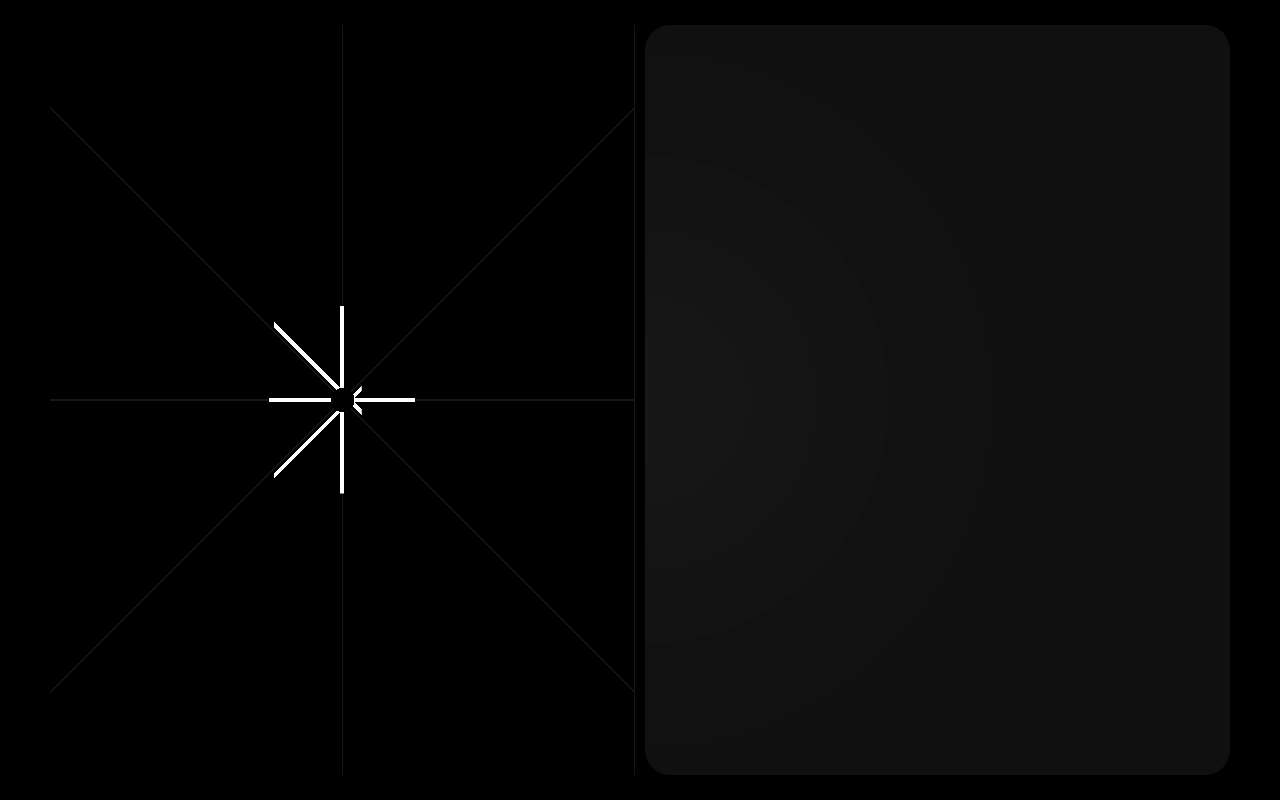
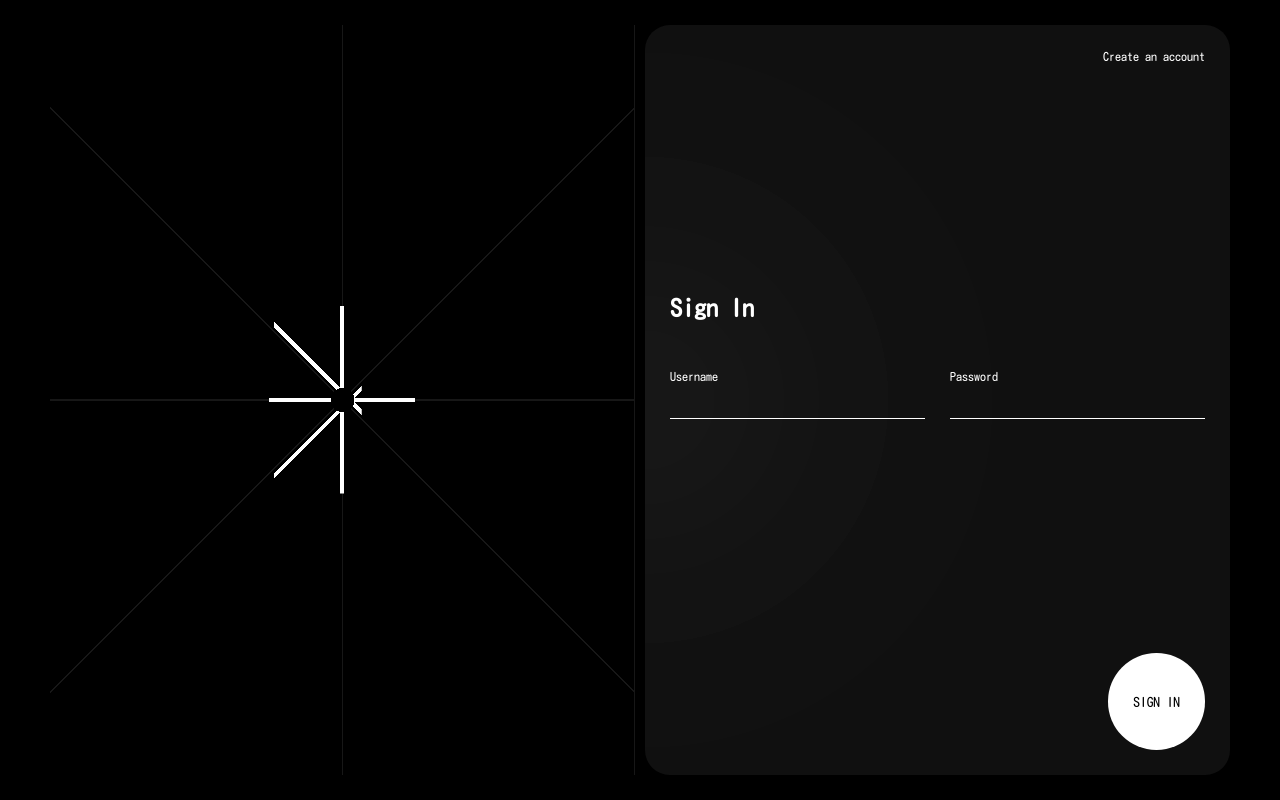
Before and after one commit to aQulionnn/mfe-auth, a React app: page / in a window 1280 px wide. Built offline with nearby package versions, Linux system fonts and the light colour scheme; the HTML template or start-up script is replaced by a standard one.

Commit message:
feat: add Input, Button and SignIn components with styling

```diff
--- a/src/App.tsx
+++ b/src/App.tsx
@@ -3,9 +3,7 @@ import Auth from "./page/Auth.tsx";
 
 function App() {
     return (
-        <Auth>
-
-        </Auth>
+        <Auth />
     )
 }
 
--- /dev/null
+++ b/src/components/Button/Button.module.css
@@ -0,0 +1,18 @@
+button {
+    width: fit-content;
+    aspect-ratio: 1 / 1;
+    padding: 25px;
+
+    border: none;
+    border-radius: 50%;
+    background-color: var(--color-white);
+
+    color: var(--color-black);
+
+    transition: 0.5s;
+}
+
+button:hover {
+    cursor: pointer;
+    transform: scale(1.15)
+}
--- /dev/null
+++ b/src/components/Button/Button.tsx
@@ -0,0 +1,15 @@
+import './Button.module.css'
+
+type Props = {
+    text: string
+}
+
+const Button = ({ text }: Props) => {
+    return (
+        <button>
+            { text }
+        </button>
+    );
+};
+
+export default Button;
--- /dev/null
+++ b/src/components/Input/Input.module.css
@@ -0,0 +1,23 @@
+label {
+    width: 50%;
+    display: grid;
+    gap: 10px;
+
+    font-size: 0.75rem;
+    color: var(--color-white);
+}
+
+input {
+    outline: none;
+    border:solid var(--color-white);
+    border-width:0 0 1px 0;
+    background: var(--color-transparent);
+    padding: 5px 0;
+
+    font-size: 1rem;
+    color: var(--color-white);
+}
+
+input[type="password"]::-ms-reveal {
+    display: none;
+}
--- /dev/null
+++ b/src/components/Input/Input.tsx
@@ -0,0 +1,18 @@
+import './Input.module.css';
+
+type Props = {
+    type: string
+    label: string
+}
+
+const Input = ({ type, label }: Props) => {
+
+    return (
+        <label>
+            { label }
+            <input type={type} />
+        </label>
+    );
+};
+
+export default Input;
--- /dev/null
+++ b/src/components/SignIn/SignIn.module.css
@@ -0,0 +1,34 @@
+form {
+    width: 100%;
+    height: 100%;
+    padding: 25px;
+
+    display: grid;
+    justify-items: end;
+    align-content: space-between;
+}
+
+span {
+    font-size: 0.75rem;
+    color: var(--color-white);
+}
+
+span:hover {
+    cursor: pointer;
+}
+
+div {
+    width: 100%;
+    display: grid;
+    gap: 50px
+}
+
+h1 {
+    color: var(--color-white);
+}
+
+fieldset {
+    border: none;
+    display: flex;
+    gap: 25px;
+}
--- /dev/null
+++ b/src/components/SignIn/SignIn.tsx
@@ -0,0 +1,21 @@
+import './SignIn.module.css'
+import Button from "../Button/Button.tsx";
+import Input from "../Input/Input.tsx";
+
+const SignIn = () => {
+    return (
+        <form>
+            <span>Create an account</span>
+            <div>
+                <h1>Sign In</h1>
+                <fieldset>
+                    <Input type="text" label="Username" />
+                    <Input type="password" label="Password" />
+                </fieldset>
+            </div>
+            <Button text="SIGN IN" />
+        </form>
+    );
+};
+
+export default SignIn;
--- a/src/index.css
+++ b/src/index.css
@@ -1,5 +1,67 @@
+@import url('https://fonts.googleapis.com/css2?family=Kosugi+Maru&display=swap');
+
+@property --color-gray-50 {
+    syntax: '<color>';
+    inherits: false;
+    initial-value: #171717;
+}
+
+@property --color-gray-100 {
+    syntax: '<color>';
+    inherits: false;
+    initial-value: #161616;
+}
+
+@property --color-gray-200 {
+    syntax: '<color>';
+    inherits: false;
+    initial-value: #151515;
+}
+
+@property --color-gray-300 {
+    syntax: '<color>';
+    inherits: false;
+    initial-value: #141414;
+}
+
+@property --color-gray-400 {
+    syntax: '<color>';
+    inherits: false;
+    initial-value: #131313;
+}
+
+@property --color-gray-500 {
+    syntax: '<color>';
+    inherits: false;
+    initial-value: #111111;
+}
+
+@property --color-gray-600 {
+    syntax: '<color>';
+    inherits: false;
+    initial-value: #101010;
+}
+
+@property --color-white {
+    syntax: '<color>';
+    inherits: false;
+    initial-value: #fff;
+}
+@property --color-black {
+    syntax: '<color>';
+    inherits: false;
+    initial-value: #000;
+}
+@property --color-transparent {
+    syntax: '<color>';
+    inherits: false;
+    initial-value: transparent;
+}
+
 * {
     margin: 0;
     padding: 0;
     box-sizing: border-box;
+
+    font-family: 'Kosugi Maru', sans-serif;
 }
--- a/src/page/Auth.module.css
+++ b/src/page/Auth.module.css
@@ -1,61 +1,3 @@
-@property --color-gray-50 {
-    syntax: '<color>';
-    inherits: false;
-    initial-value: #171717;
-}
-
-@property --color-gray-100 {
-    syntax: '<color>';
-    inherits: false;
-    initial-value: #161616;
-}
-
-@property --color-gray-200 {
-    syntax: '<color>';
-    inherits: false;
-    initial-value: #151515;
-}
-
-@property --color-gray-300 {
-    syntax: '<color>';
-    inherits: false;
-    initial-value: #141414;
-}
-
-@property --color-gray-400 {
-    syntax: '<color>';
-    inherits: false;
-    initial-value: #131313;
-}
-
-@property --color-gray-500 {
-    syntax: '<color>';
-    inherits: false;
-    initial-value: #111111;
-}
-
-@property --color-gray-600 {
-    syntax: '<color>';
-    inherits: false;
-    initial-value: #101010;
-}
-
-@property --color-white {
-    syntax: '<color>';
-    inherits: false;
-    initial-value: #fff;
-}
-@property --color-black {
-    syntax: '<color>';
-    inherits: false;
-    initial-value: #000;
-}
-@property --color-transparent {
-    syntax: '<color>';
-    inherits: false;
-    initial-value: transparent;
-}
-
 main {
     width: 100dvw;
     height: 100dvh;
--- a/src/page/Auth.tsx
+++ b/src/page/Auth.tsx
@@ -1,4 +1,5 @@
 import style from './Auth.module.css'
+import SignIn from "../components/SignIn/SignIn.tsx";
 
 const Auth = () => {
     return (
@@ -7,7 +8,7 @@ const Auth = () => {
 
             </section>
             <section className={style['right-section']}>
-
+                <SignIn />
             </section>
         </main>
     );
```
Also changed, not shown: .__mf__temp/Auth/localSharedImportMap.js.
